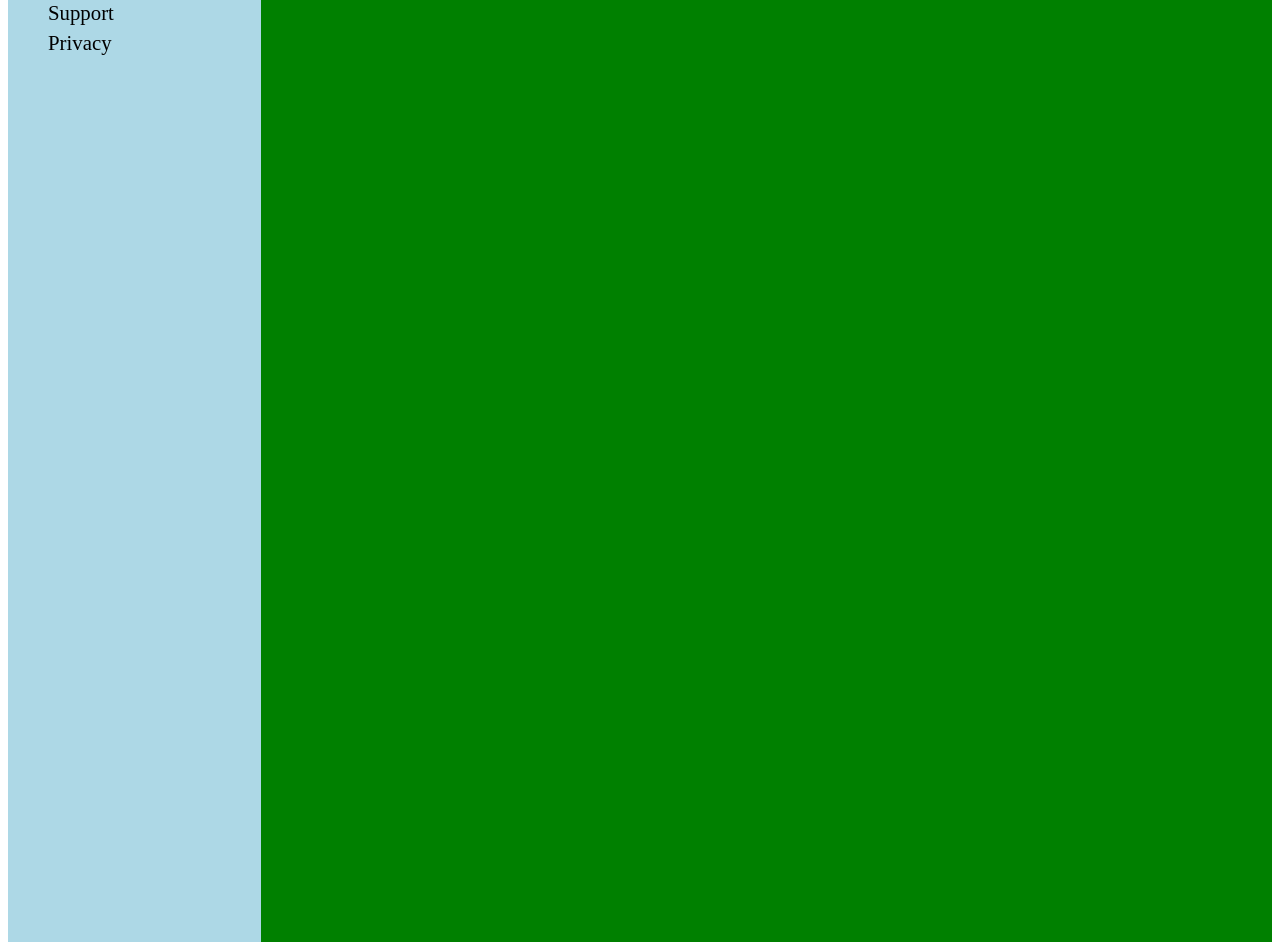
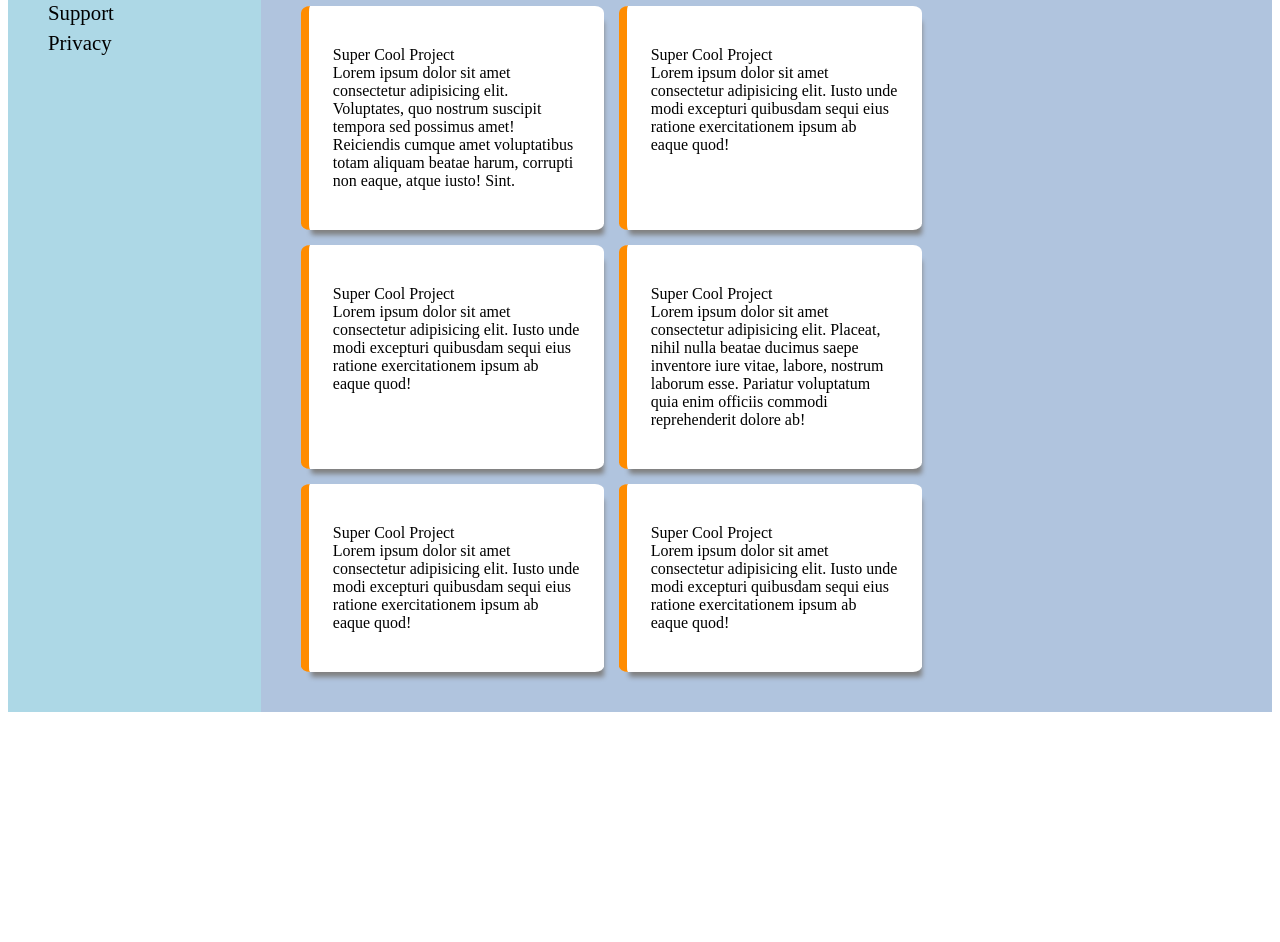
Before and after one commit to fadelyking/admin-dashboard, a plain HTML site: page index.html in a window 1280 px wide. Shown: the part 328-1270 px from the top of the page. After the commit the page ends 1048 px from the top, so only its background shows below. Drawn offline with Linux system fonts and the light colour scheme.

Commit message:
cards section done

```diff
--- a/index.html
+++ b/index.html
@@ -46,7 +46,59 @@
 					<li>Privacy</li>
 				</ul>
 			</div>
-			<div class="main">main stuff</div>
+			<div class="main">
+				<div class="main-content">
+					<h1>Your projects</h1>
+					<div class="cards">
+						<div class="card">
+							<p>
+								Super Cool Project<br />Lorem ipsum dolor sit amet consectetur
+								adipisicing elit. Voluptates, quo nostrum suscipit tempora sed
+								possimus amet! Reiciendis cumque amet voluptatibus totam aliquam
+								beatae harum, corrupti non eaque, atque iusto! Sint.
+							</p>
+						</div>
+						<div class="card">
+							<p>
+								Super Cool Project<br />Lorem ipsum dolor sit amet consectetur
+								adipisicing elit. Iusto unde modi excepturi quibusdam sequi eius
+								ratione exercitationem ipsum ab eaque quod!
+							</p>
+						</div>
+						<div class="card">
+							<p>
+								Super Cool Project<br />Lorem ipsum dolor sit amet consectetur
+								adipisicing elit. Iusto unde modi excepturi quibusdam sequi eius
+								ratione exercitationem ipsum ab eaque quod!
+							</p>
+						</div>
+						<div class="card">
+							<p>
+								Super Cool Project<br />Lorem ipsum dolor sit amet consectetur
+								adipisicing elit. Placeat, nihil nulla beatae ducimus saepe
+								inventore iure vitae, labore, nostrum laborum esse. Pariatur
+								voluptatum quia enim officiis commodi reprehenderit dolore ab!
+							</p>
+						</div>
+
+						<div class="card">
+							<p>
+								Super Cool Project<br />Lorem ipsum dolor sit amet consectetur
+								adipisicing elit. Iusto unde modi excepturi quibusdam sequi eius
+								ratione exercitationem ipsum ab eaque quod!
+							</p>
+						</div>
+						<div class="card">
+							<p>
+								Super Cool Project<br />Lorem ipsum dolor sit amet consectetur
+								adipisicing elit. Iusto unde modi excepturi quibusdam sequi eius
+								ratione exercitationem ipsum ab eaque quod!
+							</p>
+						</div>
+					</div>
+				</div>
+				<div class="side-content"></div>
+			</div>
 		</div>
 	</body>
 </html>
--- a/style.css
+++ b/style.css
@@ -3,7 +3,7 @@
 .container {
     display: grid;
     grid-template-columns: repeat(auto-fit, minmax(250px, 1fr));
-    grid-template-rows: repeat(7, 1fr);
+    grid-template-rows: repeat(5, 1fr);
 }
 
 
@@ -129,7 +129,26 @@
 
 
 .main {
-    background-color: green;
+    background-color: lightsteelblue;
     grid-column: 2 / -1;
     grid-row: 2 / -1;
+    display: grid;
+    grid-template-columns: 2fr 1fr;
+    grid-template-rows: repeat(auto-fit, minmax(250px, 1fr));
+    padding: 2.5rem;
+
 }
+
+.cards {
+    display: grid;
+    grid-template-columns: repeat(auto-fill, minmax(250px, 1fr));
+    gap: 15px;
+}
+
+.card {
+    background-color: white;
+    padding: 1.5rem;
+    border-radius: 3%;
+    box-shadow: 5px 10px 5px -5px  grey;
+    border-left:  8px solid darkorange;
+}
```
